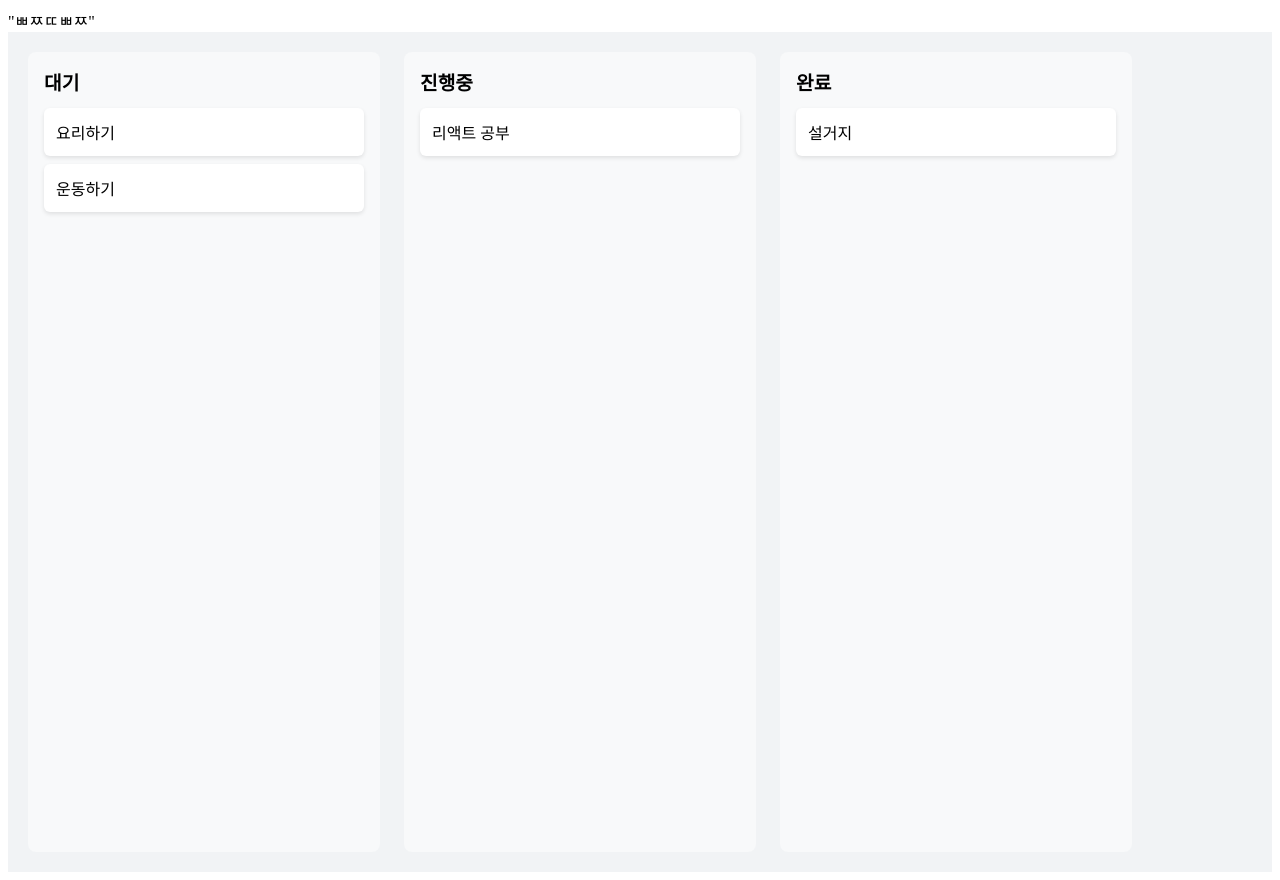
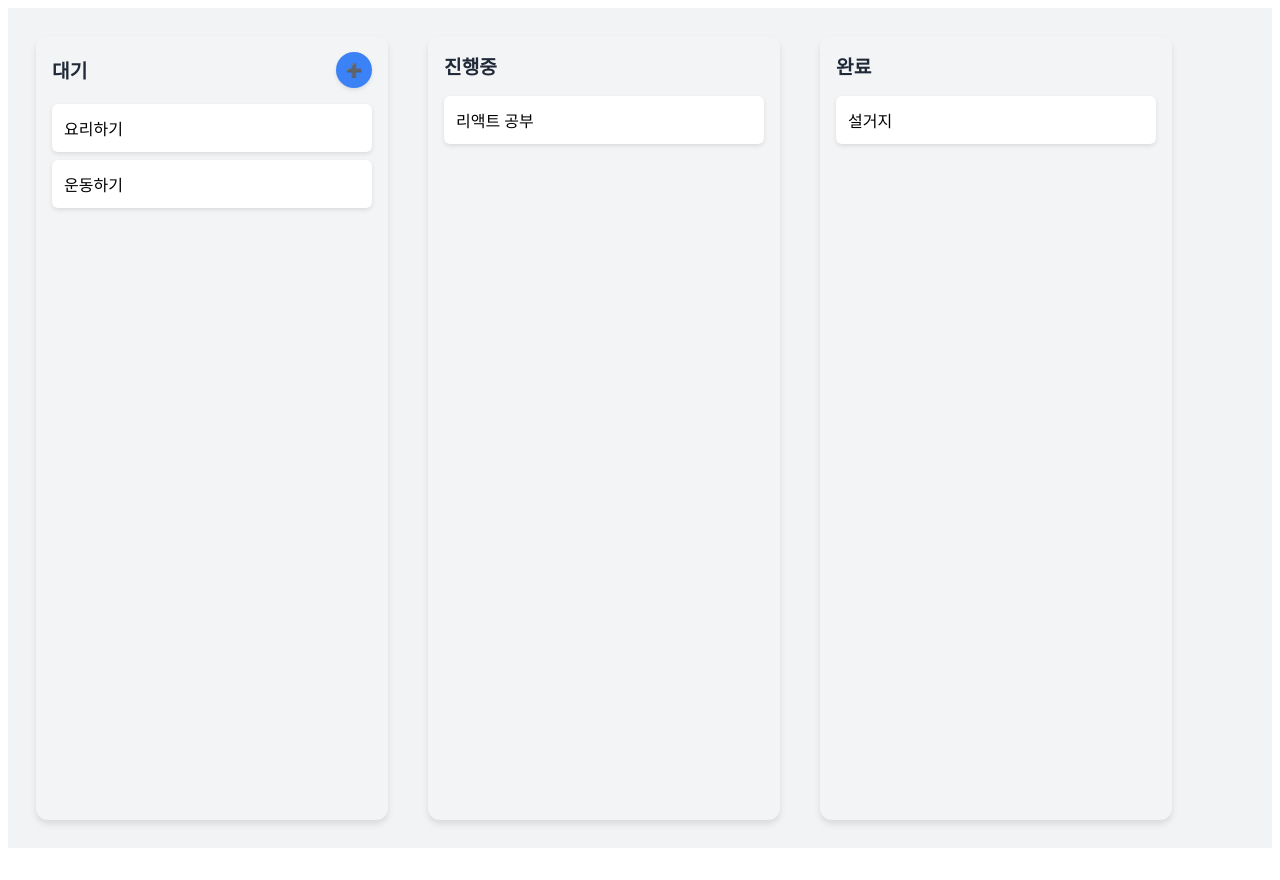
Before and after one commit to HomeServers/MyTodoList-fe, a React (Create React App) app: page / in a window 1280 px wide. After the commit the page ends 856 px from the top, so only its background shows below. Built offline with nearby package versions, Linux system fonts and the light colour scheme.

Commit message:
feat: #1 create new todo item
closes #1

```diff
--- a/src/App.jsx
+++ b/src/App.jsx
@@ -2,98 +2,12 @@ import { useKanban } from './hooks/useKanban';
 import { KanbanBoard } from './components/Kanban/KanbanBoard';
 
 export default function App() {
-  const { tasks, handleDragEnd } = useKanban();
-  return <KanbanBoard tasks={tasks} onDragEnd={handleDragEnd} />;
+  const { tasks, handleDragEnd, addTask } = useKanban();
+  return (
+    <KanbanBoard
+      tasks={tasks}
+      onDragEnd={handleDragEnd}
+      onAddTask={addTask}  // ✅ addTask 전달
+    />
+  );
 }
-// // App.js
-// import { DragDropContext, Droppable, Draggable } from '@hello-pangea/dnd';
-// import { useState } from 'react';
-
-// const initialTasks = {
-//   대기: [{ id: '1', content: '요리하기' }, { id: '2', content: '운동하기' }],
-//   진행중: [{ id: '3', content: '리액트 공부' }],
-//   완료: [{ id: '4', content: '설거지' }],
-// };
-
-// function App() {
-//   const [tasks, setTasks] = useState(initialTasks);
-
-//   const onDragEnd = (result) => {
-//     const { source, destination } = result;
-//     if (!destination) return;
-
-//     setTasks((prevTasks) => {
-//       // 1. 불변성 유지를 위한 얕은 복사
-//       const newTasks = { ...prevTasks };
-
-//       // 2. 같은 컬럼 이동 처리
-//       if (source.droppableId === destination.droppableId) {
-//         const copiedItems = [...newTasks[source.droppableId]];
-//         const [removed] = copiedItems.splice(source.index, 1);
-//         copiedItems.splice(destination.index, 0, removed);
-//         newTasks[source.droppableId] = copiedItems;
-//         return newTasks;
-//       }
-
-//       // 3. 다른 컬럼 이동 처리
-//       const sourceItems = [...newTasks[source.droppableId]];
-//       const destItems = [...newTasks[destination.droppableId]];
-//       const [removed] = sourceItems.splice(source.index, 1);
-//       destItems.splice(destination.index, 0, removed);
-
-//       return {
-//         ...newTasks,
-//         [source.droppableId]: sourceItems,
-//         [destination.droppableId]: destItems,
-//       };
-//     });
-//   };
-
-//   return (
-//     <DragDropContext onDragEnd={onDragEnd}>
-//       <div style={{ display: 'flex', gap: '20px' }}>
-//         {Object.keys(tasks).map((status) => (
-//           <Droppable key={status} droppableId={status}>
-//             {(provided) => (
-//               <div
-//                 {...provided.droppableProps}
-//                 ref={provided.innerRef}
-//                 style={{
-//                   width: '300px',
-//                   background: '#f0f0f0',
-//                   padding: '10px',
-//                   borderRadius: '5px'
-//                 }}
-//               >
-//                 <h3>{status}</h3>
-//                 {tasks[status].map((task, index) => (
-//                   <Draggable key={task.id} draggableId={task.id} index={index}>
-//                     {(provided) => (
-//                       <div
-//                         ref={provided.innerRef}
-//                         {...provided.draggableProps}
-//                         {...provided.dragHandleProps}
-//                         style={{
-//                           padding: '10px',
-//                           margin: '5px 0',
-//                           background: 'white',
-//                           borderRadius: '3px',
-//                           ...provided.draggableProps.style
-//                         }}
-//                       >
-//                         {task.content}
-//                       </div>
-//                     )}
-//                   </Draggable>
-//                 ))}
-//                 {provided.placeholder}
-//               </div>
-//             )}
-//           </Droppable>
-//         ))}
-//       </div>
-//     </DragDropContext>
-//   );
-// }
-
-// export default App;
--- /dev/null
+++ b/src/components/Inputs/InputField.css
@@ -0,0 +1,21 @@
+/* InputField.css */
+.input-field {
+  width: 100%;
+  padding: 10px 14px;
+  border: 1px solid #d1d5db; /* 기본 테두리 */
+  border-radius: 8px;
+  font-size: 14px;
+  color: #374151; /* 텍스트 색상 */
+  outline: none;
+  transition: all 0.3s ease-in-out;
+  box-shadow: inset 0 2px 4px rgba(0, 0, 0, 0.05); /* 내부 그림자 */
+}
+
+.input-field::placeholder {
+  color: #9ca3af; /* 플레이스홀더 색상 */
+}
+
+.input-field:focus {
+  border-color: #3b82f6; /* 포커스 상태의 테두리 */
+  box-shadow: 0 0 8px rgba(59, 130, 246, 0.4); /* 포커스 애니메이션 */
+}
--- /dev/null
+++ b/src/components/Inputs/InputField.jsx
@@ -0,0 +1,10 @@
+import './InputField.css'
+
+export const InputField = ({ value, onChange, placeholder }) => (
+    <input
+      value={value}
+      onChange={onChange}
+      placeholder={placeholder}
+      className="input-field"
+    />
+  );
--- a/src/components/Kanban/KanbanBoard.jsx
+++ b/src/components/Kanban/KanbanBoard.jsx
@@ -1,7 +1,7 @@
 import { DragDropContext } from '@hello-pangea/dnd';
 import { KanbanColumn } from './KanbanColumn';
 
-export const KanbanBoard = ({ tasks, onDragEnd }) => (
+export const KanbanBoard = ({ tasks, onDragEnd, onAddTask }) => (
   <DragDropContext onDragEnd={onDragEnd}>
     <div style={{
       display: 'flex',
@@ -15,6 +15,7 @@ export const KanbanBoard = ({ tasks, onDragEnd }) => (
           key={status}
           status={status}
           tasks={tasks[status]}
+          onAddTask={onAddTask}  // ✅ onAddTask 전달
         />
       ))}
     </div>
--- a/src/components/Kanban/KanbanColumn.jsx
+++ b/src/components/Kanban/KanbanColumn.jsx
@@ -1,26 +1,65 @@
 import { Droppable } from '@hello-pangea/dnd';
 import { KanbanCard } from './KanbanCard';
+import { useState } from 'react';
+import { PrimaryButton} from '../buttons/PrimaryButton';
+import { SecondaryButton} from '../buttons/SecondaryButton';
+import { InputField } from '../Inputs/InputField';
+import './styles/KanbanColumn.css'; // 스타일 분리
 
-export const KanbanColumn = ({ status, tasks }) => (
+export const KanbanColumn = ({ status, tasks, onAddTask }) => {
+  const [isAdding, setIsAdding] = useState(false);
+  const [inputValue, setInputValue] = useState('');
+
+  const handleSubmit = (e) => {
+    e.preventDefault();
+    onAddTask(status, inputValue);
+    setInputValue('');
+    setIsAdding(false);
+  };
+
+  return (
     <Droppable droppableId={status}>
       {(provided) => (
         <div
           {...provided.droppableProps}
           ref={provided.innerRef}
           className="kanban-column"
-        style={{
-          width: '320px',
-          background: '#f8f9fa',
-          borderRadius: '8px',
-          padding: '16px'
-        }}
         >
-        <h3 style={{ margin: '0 0 12px', fontSize: '1.2rem' }}>{status}</h3>
+          {/* 컬럼 헤더 */}
+          <div className="kanban-header">
+            <h3 className="kanban-title">{status}</h3>
+            {status === '대기' && (
+              <PrimaryButton onClick={() => setIsAdding(true)} ariaLabel="Add Task">
+                ➕
+              </PrimaryButton>
+            )}
+          </div>
+
+          {/* 태스크 카드 */}
+          <div className="kanban-tasks">
             {tasks.map((task, index) => (
               <KanbanCard key={task.id} task={task} index={index} />
             ))}
             {provided.placeholder}
           </div>
+
+          {/* 새 태스크 추가 폼 */}
+          {isAdding && (
+            <form onSubmit={handleSubmit} className="kanban-form">
+              <InputField
+                value={inputValue}
+                onChange={(e) => setInputValue(e.target.value)}
+                placeholder="새 할 일 입력"
+              />
+              <div className="kanban-form-actions">
+              {/* <PrimaryButton onClick={handleAddTask}>추가</PrimaryButton> */}
+                <PrimaryButton type="submit">추가</PrimaryButton>
+                <SecondaryButton onClick={() => setIsAdding(false)}>취소</SecondaryButton>
+              </div>
+            </form>
+          )}
+        </div>
       )}
     </Droppable>
   );
+};
--- /dev/null
+++ b/src/components/Kanban/styles/KanbanColumn.css
@@ -0,0 +1,43 @@
+/* KanbanColumn.css */
+.kanban-column {
+  width: 320px;
+  background: #f3f4f6;
+  border-radius: 12px;
+  padding: 16px;
+  margin: 8px;
+  box-shadow: 0 4px 6px rgba(0, 0, 0, 0.1);
+  transition: transform 0.2s ease-in-out;
+}
+
+.kanban-column:hover {
+  transform: translateY(-4px);
+  box-shadow: 0 6px 12px rgba(0, 0, 0, 0.15);
+}
+
+.kanban-header {
+  display: flex;
+  justify-content: space-between;
+  align-items: center;
+  margin-bottom: 16px;
+}
+
+.kanban-title {
+  margin: 0;
+  font-size: 1.2rem;
+  font-weight: bold;
+  color: #1f2937;
+}
+
+.kanban-tasks {
+  min-height: 40px;
+}
+
+.kanban-form {
+  margin-top: 16px;
+}
+
+.kanban-form-actions {
+  display: flex;
+  gap: 8px;
+  margin-top: 12px;
+}
--- /dev/null
+++ b/src/components/buttons/PrimaryButton.jsx
@@ -0,0 +1,12 @@
+import './styles/Button.css'; // 버튼 스타일 파일
+
+export const PrimaryButton = ({ children, onClick, type = 'button', ariaLabel }) => (
+    <button
+      type={type}
+      onClick={onClick}
+      className="btn btn-primary"
+      aria-label={ariaLabel}
+    >
+      {children}
+    </button>
+  );
--- /dev/null
+++ b/src/components/buttons/SecondaryButton.jsx
@@ -0,0 +1,11 @@
+import './styles/Button.css'; // 버튼 스타일 파일
+
+export const SecondaryButton = ({ children, onClick, type = 'button' }) => (
+    <button
+      type={type}
+      onClick={onClick}
+      className="btn btn-secondary"
+    >
+      {children}
+    </button>
+  );
--- /dev/null
+++ b/src/components/buttons/styles/Button.css
@@ -0,0 +1,30 @@
+/* Buttons.css */
+.btn {
+  display: flex;
+  align-items: center;
+  justify-content: center;
+  width: 36px; /* 고정된 너비 */
+  height: 36px; /* 고정된 높이 */
+  border: none;
+  border-radius: 50%; /* 완벽한 원형 */
+  background-color: #e5e7eb; /* 중립적인 회색 */
+  color: #374151; /* 아이콘 색상 */
+  cursor: pointer;
+  transition: transform 0.2s ease, background-color 0.2s ease;
+  box-shadow: 0 2px 4px rgba(0, 0, 0, 0.1); /* 약간의 그림자 */
+}
+
+.btn:hover {
+  background-color: #d1d5db; /* 호버 시 약간 더 어두운 회색 */
+  transform: scale(1.1); /* 버튼이 살짝 커짐 */
+  box-shadow: 0 4px 8px rgba(0, 0, 0, 0.15); /* 호버 시 그림자 강화 */
+}
+
+.btn-primary {
+  background-color: #3b82f6; /* 기본 파란색 */
+  color: white; /* 흰색 아이콘 */
+}
+
+.btn-primary:hover {
+  background-color: #2563eb; /* 호버 시 조금 더 진한 파란색 */
+}
--- a/src/hooks/useKanban.js
+++ b/src/hooks/useKanban.js
@@ -1,28 +1,32 @@
-import { useState } from 'react';
-import { INITIAL_TASKS } from '../constants/tasks';
+import { useState } from 'react'; // useState 임포트 추가
+import { INITIAL_TASKS } from '../constants/tasks'; // INITIAL_TASKS 임포트 추가
 
 export const useKanban = () => {
   const [tasks, setTasks] = useState(INITIAL_TASKS);
+  const [newTaskContent, setNewTaskContent] = useState('');
 
+  // 드래그 앤 드롭 핸들러
   const handleDragEnd = (result) => {
     const { source, destination } = result;
     if (!destination) return;
 
-    setTasks((prev) => {
-      const newTasks = { ...prev };
+    setTasks((prevTasks) => {
+      const newTasks = { ...prevTasks };
 
+      // 같은 컬럼 내 이동
       if (source.droppableId === destination.droppableId) {
         const items = [...newTasks[source.droppableId]];
-        const [moved] = items.splice(source.index, 1);
-        items.splice(destination.index, 0, moved);
+        const [movedItem] = items.splice(source.index, 1);
+        items.splice(destination.index, 0, movedItem);
         newTasks[source.droppableId] = items;
         return newTasks;
       }
 
+      // 다른 컬럼으로 이동
       const sourceItems = [...newTasks[source.droppableId]];
       const destItems = [...newTasks[destination.droppableId]];
-      const [moved] = sourceItems.splice(source.index, 1);
-      destItems.splice(destination.index, 0, moved);
+      const [movedItem] = sourceItems.splice(source.index, 1);
+      destItems.splice(destination.index, 0, movedItem);
 
       return {
         ...newTasks,
@@ -32,5 +36,21 @@ export const useKanban = () => {
     });
   };
 
-  return { tasks, handleDragEnd };
+  // 할 일 추가 로직
+  const addTask = (status, content) => {
+    if (!content.trim()) return;
+
+    setTasks((prev) => ({
+      ...prev,
+      [status]: [
+        ...prev[status],
+        {
+          id: Date.now().toString(), // 고유 ID 생성
+          content: content.trim()
+        }
+      ]
+    }));
+  };
+
+  return { tasks, handleDragEnd, addTask };
 };
--- a/src/index.js
+++ b/src/index.js
@@ -4,7 +4,6 @@ import App from "./App";
 
 ReactDOM.createRoot(document.getElementById("root")).render(
   <React.StrictMode>
-    "ㅃㅉㄸㅃㅉ"
     <App />
   </React.StrictMode>
 )
```
Lines whose indentation alone changed are shown as unchanged.
